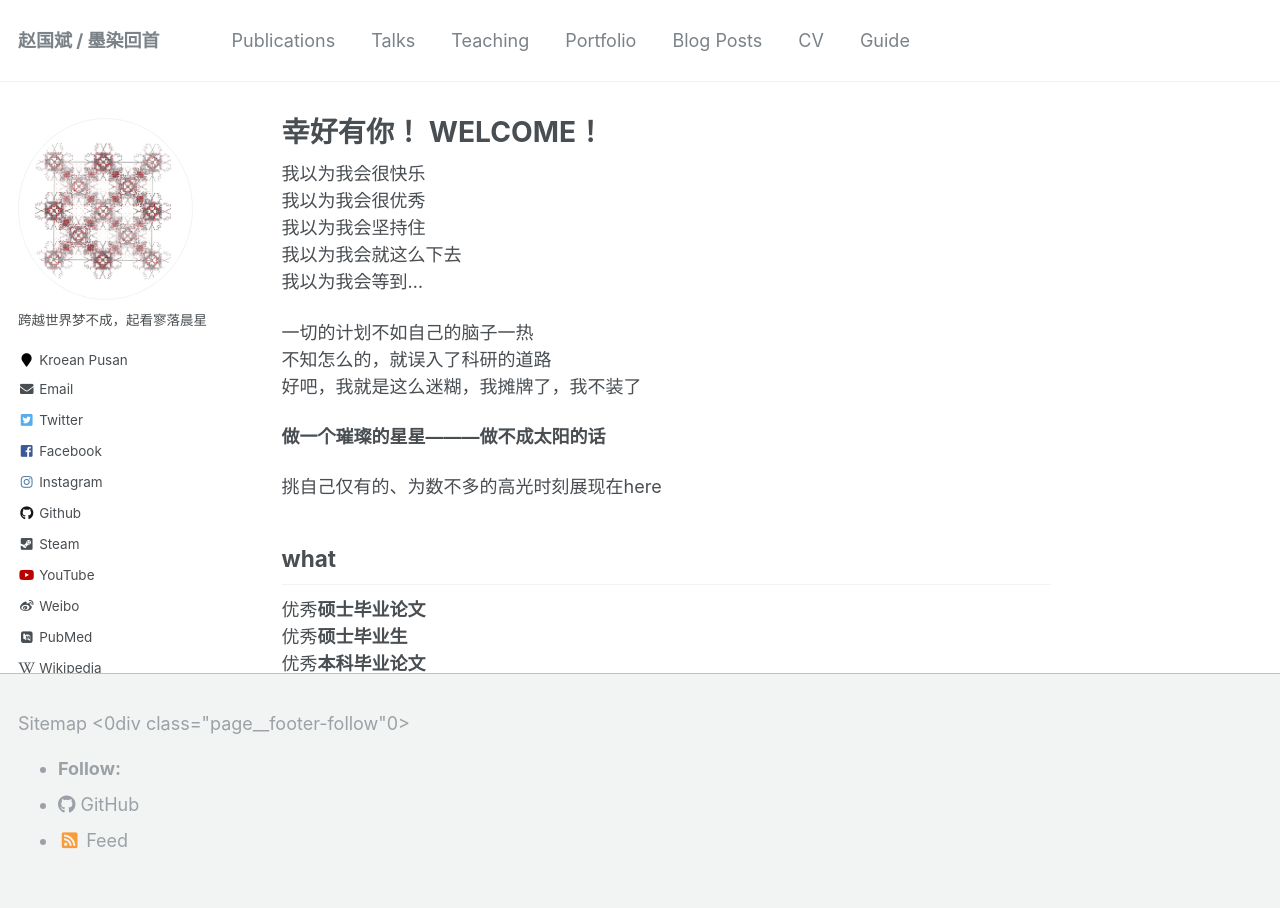
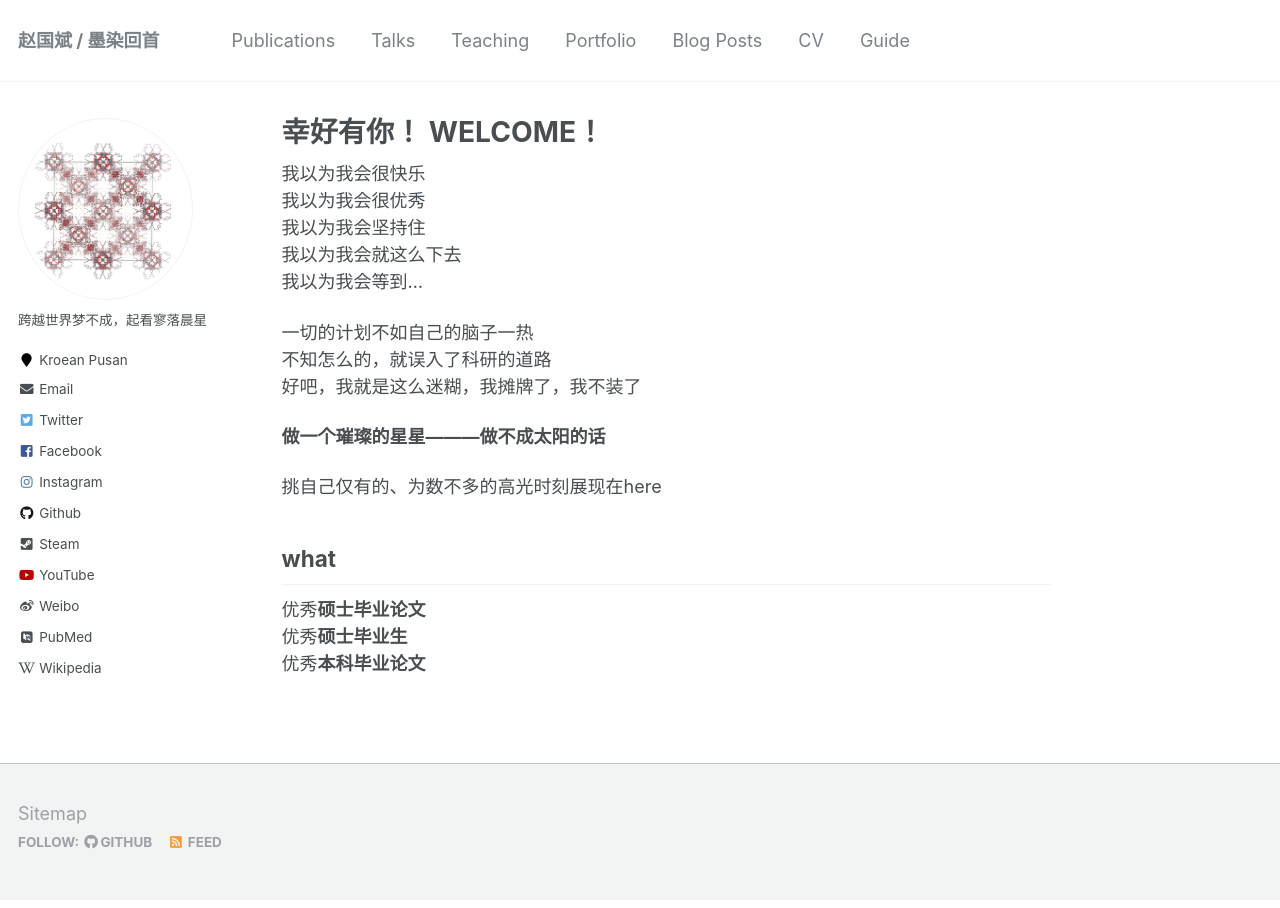
Before and after one commit to sxm13/ZGBshenxiaomoCV.github.io, a Jekyll site: the page built from _pages/about.md, in a window 1280 px wide. Built offline with Jekyll 4.4.1, drawn with Linux system fonts in a browser that asks for light colours; some web fonts are replaced.

Commit message:
Update footer.html

```diff
--- a/_includes/footer.html
+++ b/_includes/footer.html
@@ -1,6 +1,6 @@
 {% include base_path %}
 
-<0div class="page__footer-follow"0>
+<div class="page__footer-follow">
   <ul class="social-icons">
     {% if site.data.ui-text[site.locale].follow_label %}
       <li><strong>{{ site.data.ui-text[site.locale].follow_label }}</strong></li>
@@ -20,5 +20,3 @@
     <li><a href="{% if site.atom_feed.path %}{{ site.atom_feed.path }}{% else %}{{ base_path }}/feed.xml{% endif %}"><i class="fa fa-fw fa-rss-square" aria-hidden="true"></i> {{ site.data.ui-text[site.locale].feed_label | default: "Feed" }}</a></li>
   </ul>
 </div>
-
-<div class="page__footer-copyright">&copy; {{ site.time | date: '%Y' }} {{ site.name | default: site.title }}. {{ site.data.ui-text[site.locale].powered_by | default: "Powered by" }} <a href="http://jekyllrb.com" rel="nofollow">Jekyll</a> &amp; <a href="https://github.com/academicpages/academicpages.github.io">AcademicPages</a>, a fork of <a href="https://mademistakes.com/work/minimal-mistakes-jekyll-theme/" rel="nofollow">Minimal Mistakes</a>.</div>
```
